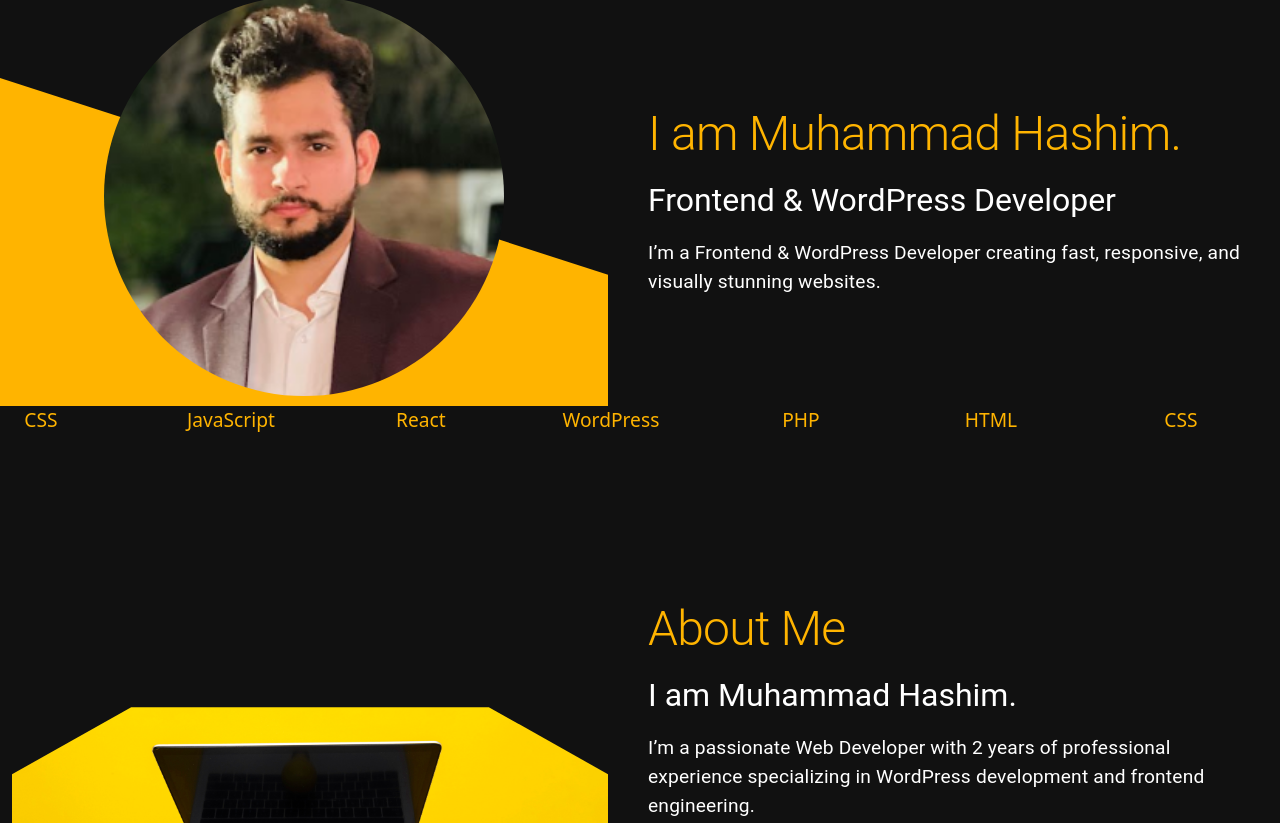
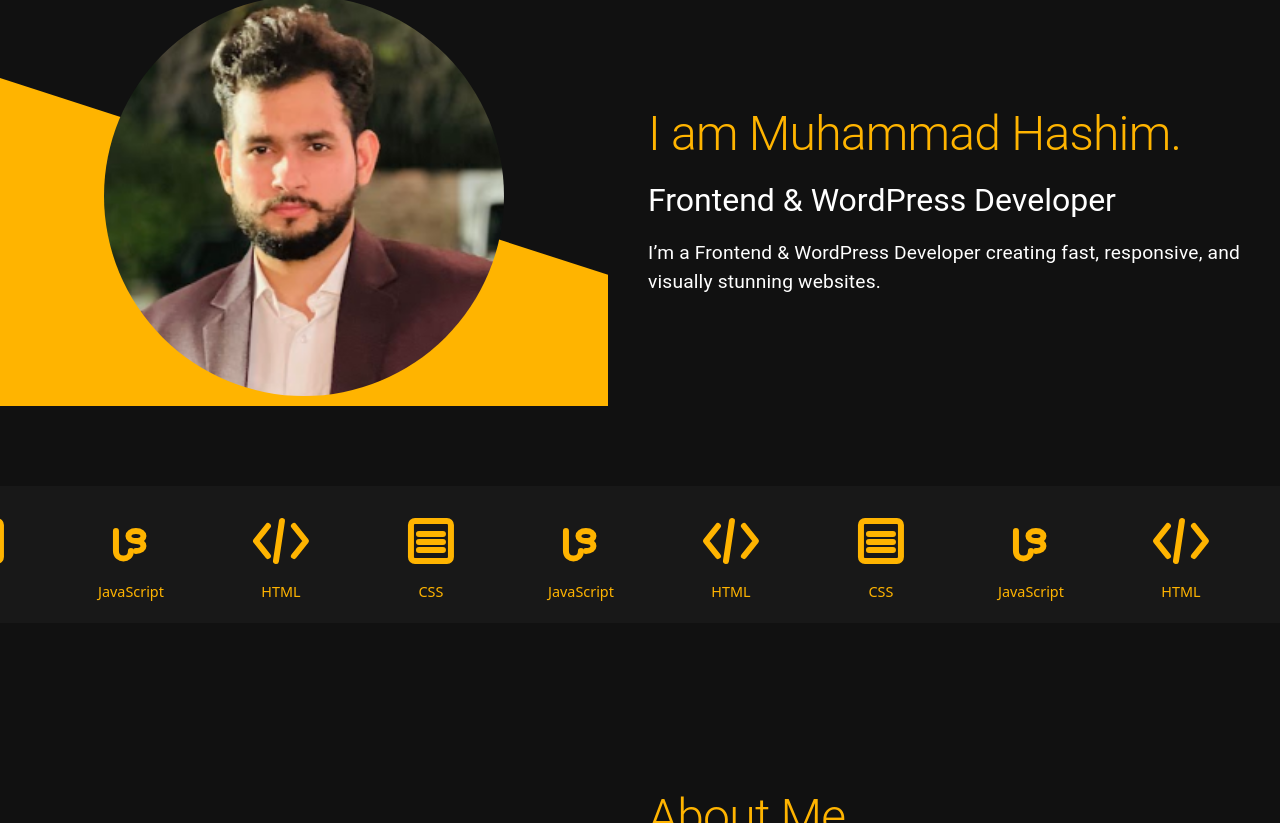
Before and after one commit to hashimrmzn/hashim-portfolio, a React (Vite) app: page / in a window 1280 px wide. Shown: the part 394-1217 px from the top of the page. Built offline with nearby package versions, Linux system fonts and the light colour scheme.

Commit message:
have some work on header and make tech stack component

```diff
--- a/src/App.css
+++ b/src/App.css
@@ -47,3 +47,10 @@ h2,h3,h4,h5,h6,p{
 .about-img{
  clip-path: polygon(20% 0%, 80% 0%, 100% 20%, 100% 80%, 80% 100%, 20% 100%, 0% 80%, 0% 20%);
 }
+.site-header {
+  transition: background-color 0.3s ease, box-shadow 0.3s ease;
+}
+.site-header.scrolled {
+  background-color: #181818;
+  box-shadow: 0 2px 8px #ffb400;
+}
--- a/src/components/Header/Header.jsx
+++ b/src/components/Header/Header.jsx
@@ -2,6 +2,7 @@ import React from 'react'
 import Navbar from './HeaderComponents/Navbar'
 
 function Header() {
+
   return (
     <>
     <Navbar />
--- a/src/components/Header/HeaderComponents/Navbar.jsx
+++ b/src/components/Header/HeaderComponents/Navbar.jsx
@@ -2,11 +2,22 @@ import React from 'react'
 import { Box, Stack, Typography, Button, IconButton } from "@mui/material";
 import logo from "../../../assets/images/logo.png";
 import MenuIcon from "@mui/icons-material/Menu";
+import  { useEffect, useState } from "react";
 function Navbar() {
+    const [scrolled, setScrolled] = useState(false);
+      useEffect(() => {
+        const handleScroll = () => {
+          setScrolled(window.scrollY > 50); // trigger after 50px scroll
+        };
+
+        window.addEventListener("scroll", handleScroll);
+        return () => window.removeEventListener("scroll", handleScroll);
+      }, []);
+
     return (
         <>
             <Box
-                className="site-header"
+                className={`site-header ${scrolled ? "scrolled" : ""}`}
                 component="header"
                 sx={{
                     width: "100%",
--- a/src/components/TechStack/TechSlider.jsx
+++ b/src/components/TechStack/TechSlider.jsx
@@ -1,20 +1,37 @@
-import React from 'react'
+import React from 'react';
 import styles from "./TechSlider.module.css";
+
+// Import your icons
+import htmlIcon from "../../assets/images/html-icon.svg";
+import cssIcon from "../../assets/images/css-icon.svg";
+import jsIcon from "../../assets/images/js-icon.svg";
+
+
 function TechSlider() {
-   const items = ["HTML", "CSS", "JavaScript", "React", "WordPress", "PHP"];
+  const items = [
+    { src: htmlIcon, alt: "HTML" },
+    { src: cssIcon, alt: "CSS" },
+    { src: jsIcon, alt: "JavaScript" },
+  ];
+ const loopItems = Array(7).fill(items).flat();
   return (
-    <>
- <div className={styles.slider}>
+    <div className={styles.slider}>
       <div className={styles.sliderTrack}>
-        {[...items, ...items].map((item, index) => (
+        {loopItems.map((item, index) => (
           <div className={styles.slide} key={index}>
-            {item}
+            <img
+              src={item.src}
+              alt={item.alt}
+              className={styles.icon}
+              draggable="false"
+            />
+            <span className={styles.label}>{item.alt}</span>
           </div>
         ))}
       </div>
     </div>
-    </>
-  )
+
+  );
 }
 
-export default TechSlider
+export default TechSlider;
--- a/src/components/TechStack/TechSlider.module.css
+++ b/src/components/TechStack/TechSlider.module.css
@@ -5,8 +5,10 @@
 
 .slider {
   overflow: hidden;
-  white-space: nowrap;
   width: 100%;
+  background-color: #181818;
+  padding: 20px 0;
+  margin: 80px 0 0 0;
 }
 
 .sliderTrack {
@@ -17,7 +19,20 @@
 .slide {
   flex: 0 0 auto;
   min-width: 150px;
-  margin: 0 20px;
-  font-size: 1.2rem;
+  display: flex;
+  flex-direction: column;
+  align-items: center;
+  justify-content: center;
+}
+
+.icon {
+  width: 70px;
+  height: 70px;
+  object-fit: contain;
+}
+.label {
+  margin-top: 5px;
+  font-size: 0.9rem;
   color: #ffb400;
+  text-align: center;
 }
```
